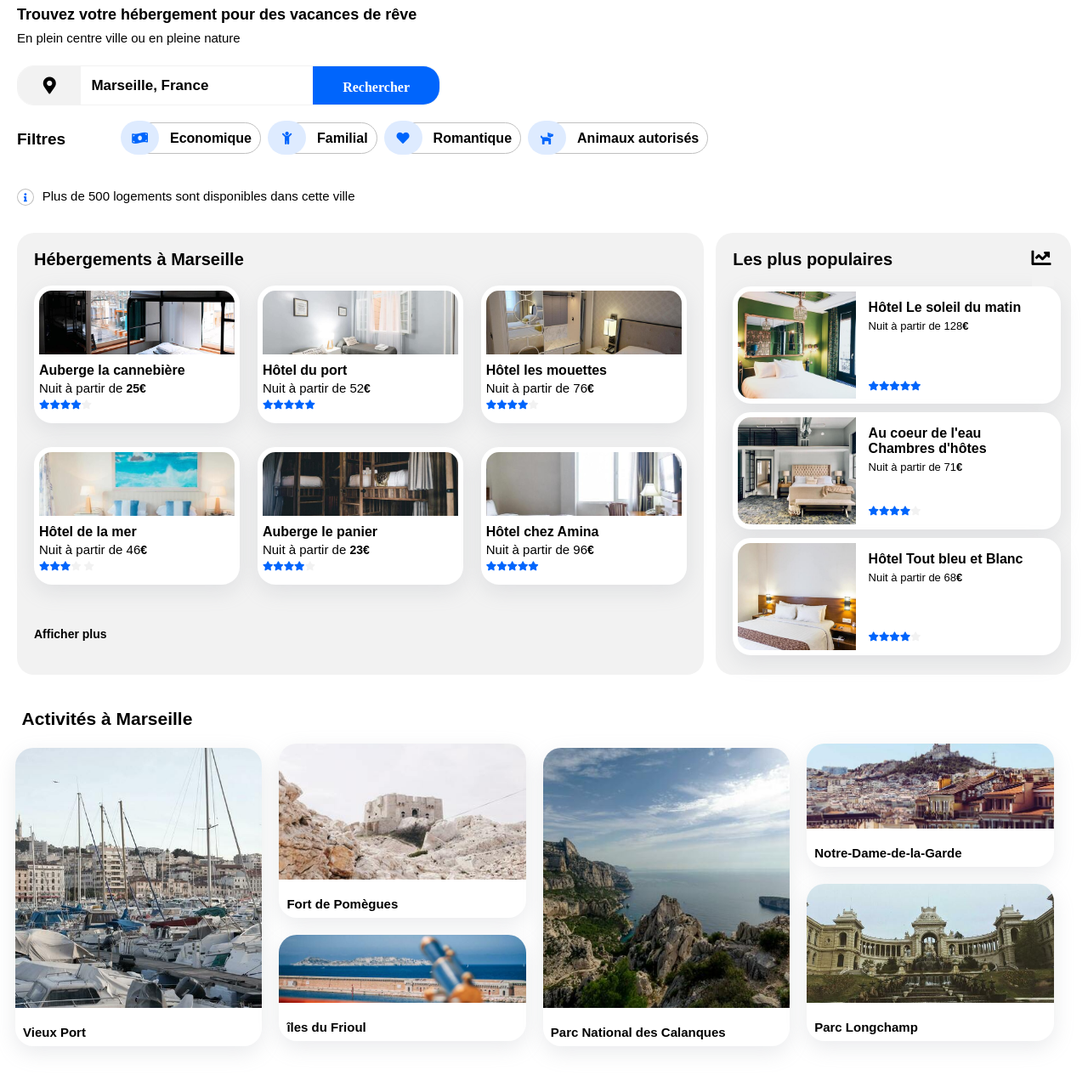
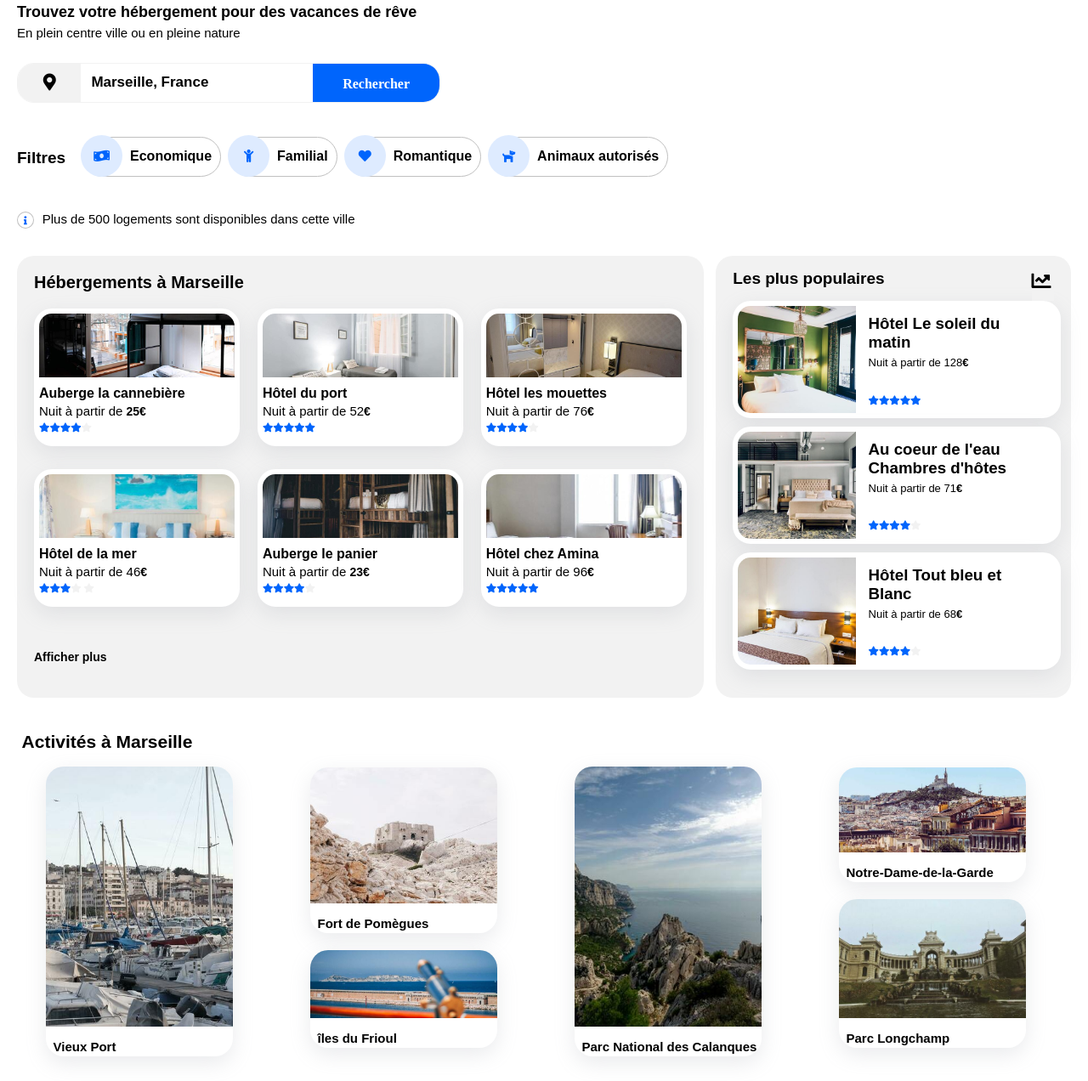
Before and after one commit to Ced83/LinderCedric_2_05012021, a plain HTML site: page index.html in a window 1280 px wide. Shown: the part 76-1348 px from the top of the page at 85% size. Drawn offline with Linux system fonts and the light colour scheme.

Commit message:
Projet_Reservia_last_changes

```diff
--- a/index.html
+++ b/index.html
@@ -1,5 +1,5 @@
 <!DOCTYPE html>
-<html>
+<html lang='fr'>
 
 <head>
     <meta charset="UTF-8">
@@ -16,13 +16,13 @@
         <header class="header__container">
             <div class="page__logo">
                 <img src="images/logo/Reservia.svg" alt="Reservia" />
-                <a class="blue" href="#S'inscrire">S'inscrire</a>
+                <a class="blue" href="#">S'inscrire</a>
             </div>
             <div class="navigateur">
                 <nav>
                     <ul>
-                        <li class="link"><a href="#Hebergements">Hébergements</a></li>
-                        <li class="link"><a href="#Activites">Activités</a></li>
+                        <li class="link"><a href="#hebergements-title">Hébergements</a></li>
+                        <li class="link"><a href="#activites-title">Activités</a></li>
                     </ul>
                 </nav>
             </div>
@@ -31,7 +31,7 @@
         <section>
             <div class="search__container">
                 <div class="search__informations">
-                    <p class="search_flat">Trouvez votre hébergement pour des vacances de rêve</p>
+                    <h1 class="search_flat">Trouvez votre hébergement pour des vacances de rêve</h1>
                     <p class="choice">En plein centre ville ou en pleine nature</p>
                 </div>
                 <div class="search-btn-container">
@@ -44,7 +44,7 @@
                     </div>
                 </div>
                 <div class="filter_container">
-                    <h3 class=title_filter>Filtres</h3>
+                    <h2 class=title_filter>Filtres</h2>
                     <div class="filters">
                         <div class="filter_icon">
                             <i class="fas fa-money-bill-wave"></i>
@@ -71,21 +71,21 @@
                     <p>Plus de 500 logements sont disponibles dans cette ville</p>
                 </div>
             </div>
-    </div>
         </section>
         <section>
             <div class="flat-populaires-container">
                 <aside class="populaires_container">
                     <div class="populaires_title">
-                    <h3 class="title">Les plus populaires</h3>
+                        <h2 class="title">Les plus populaires</h2>
                         <div class="icon_line">
                             <i class="fas fa-chart-line"></i>
                         </div>
                     </div>
                     <div class="item__container item-container-famous">
+                        <a href="#">
                             <div class="img-hebergement img-1"></div>
                             <div class=" title-price-stars-item-container">
-                        <h4>Hôtel Le soleil du matin</h4>
+                                <h3>Hôtel Le soleil du matin</h3>
                                 <p>Nuit à partir de 128<strong>€</strong></p>
                                 <div class="stars-famous">
                                     <i class="fas fa-star"></i>
@@ -95,11 +95,13 @@
                                     <i class="fas fa-star"></i>
                                 </div>
                             </div>
+                        </a>
                     </div>
                     <div class="item__container item-container-famous">
+                        <a href="#">
                             <div class="img-hebergement img-2"></div>
                             <div class=" title-price-stars-item-container">
-                        <h4>Au coeur de l'eau Chambres d'hôtes</h4>
+                                <h3>Au coeur de l'eau Chambres d'hôtes</h3>
                                 <p>Nuit à partir de 71<strong>€</strong></p>
                                 <div class="stars-famous">
                                     <i class="fas fa-star"></i>
@@ -111,11 +113,13 @@
                                     </div>
                                 </div>
                             </div>
+                        </a>
                     </div>
                     <div class="item__container item-container-famous">
+                        <a href="#">
                             <div class="img-hebergement img-3"></div>
                             <div class=" title-price-stars-item-container">
-                        <h4>Hôtel Tout bleu et Blanc</h4>
+                                <h3>Hôtel Tout bleu et Blanc</h3>
                                 <p>Nuit à partir de 68<strong>€</strong></p>
                                 <div class="stars-famous">
                                     <i class="fas fa-star"></i>
@@ -127,14 +131,16 @@
                                     </div>
                                 </div>
                             </div>
+                        </a>
                     </div>
                 </aside>
                 <div class="flat-container">
-                <h2 class="title-container-flat">Hébergements à Marseille</h2>
+                    <h2 id='hebergements-title' class="title-container-flat">Hébergements à Marseille</h2>
                     <div class="item__container">
+                        <a href="#">
                             <div class="img-flat img-4"></div>
                             <div class="title-price-stars-flat-container">
-                        <h4>Auberge la cannebière</h4>
+                                <h3>Auberge la cannebière</h3>
                                 <p>Nuit à partir de <strong>25€</strong></p>
                                 <div class="stars">
                                     <i class="fa fa-star filled_star"></i>
@@ -146,11 +152,13 @@
                                     </div>
                                 </div>
                             </div>
+                        </a>
                     </div>
                     <div class="item__container">
+                        <a href="#">
                             <div class="img-flat img-5"></div>
                             <div class="title-price-stars-flat-container">
-                        <h4>Hôtel du port</h4>
+                                <h3>Hôtel du port</h3>
                                 <p>Nuit à partir de 52<strong>€</strong></p>
                                 <div class="stars">
                                     <i class="fa fa-star filled star"></i>
@@ -160,11 +168,13 @@
                                     <i class="fa fa-star filled star"></i>
                                 </div>
                             </div>
+                        </a>
                     </div>
                     <div class="item__container">
+                        <a href="#">
                             <div class="img-flat img-6"></div>
                             <div class="title-price-stars-flat-container">
-                        <h4>Hôtel les mouettes</h4>
+                                <h3>Hôtel les mouettes</h3>
                                 <p>Nuit à partir de 76<strong>€</strong></p>
                                 <div class="stars">
                                     <i class="fa fa-star filled star"></i>
@@ -176,11 +186,13 @@
                                     </div>
                                 </div>
                             </div>
+                        </a>
                     </div>
                     <div class="item__container">
+                        <a href="#">
                             <div class="img-flat img-7"></div>
                             <div class="title-price-stars-flat-container">
-                        <h4>Hôtel de la mer</h4>
+                                <h3>Hôtel de la mer</h3>
                                 <p>Nuit à partir de 46<strong>€</strong></p>
                                 <div class="stars">
                                     <i class="fa fa-star filled star"></i>
@@ -192,11 +204,13 @@
                                     </div>
                                 </div>
                             </div>
+                        </a>
                     </div>
                     <div class="item__container">
+                        <a href="#">
                             <div class="img-flat img-8"></div>
                             <div class="title-price-stars-flat-container">
-                        <h4>Auberge le panier</h4>
+                                <h3>Auberge le panier</h3>
                                 <p>Nuit à partir de <strong>23€</strong></p>
                                 <div class="stars">
                                     <i class="fa fa-star filled star"></i>
@@ -208,11 +222,13 @@
                                     </div>
                                 </div>
                             </div>
+                        </a>
                     </div>
                     <div class="item__container">
+                        <a href="#">
                             <div class="img-flat img-9"></div>
                             <div class="title-price-stars-flat-container">
-                        <h4>Hôtel chez Amina</h4>
+                                <h3>Hôtel chez Amina</h3>
                                 <p>Nuit à partir de 96<strong>€</strong></p>
                                 <div class="stars">
                                     <i class="fa fa-star filled star"></i>
@@ -222,9 +238,10 @@
                                     <i class="fa fa-star filled star"></i>
                                 </div>
                             </div>
+                        </a>
                     </div>
                     <div class="show-more">
-                    <strong>Afficher plus</strong>
+                        <a href="#"><strong>Afficher plus</strong></a>
                     </div>
                 </div>
             </div>
@@ -233,35 +250,48 @@
 
         <section>
             <!--3eme section-->
-        <h2 class="title-principal-activity">Activités à Marseille</h2>
+            <h2 id='activites-title' class="title-principal-activity">Activités à Marseille</h2>
             <div class="Activity_container">
+                <a href="#">
                     <div class="item-container-activity">
                         <div class="img-activity img-10"></div>
-                <h4>Vieux Port</h4>
+                        <h3>Vieux Port</h3>
                     </div>
+                </a>
                 <div class="img-activities">
+                    <a href="#">
                         <div class="item-container-activity">
                             <div class="img-activity img-11"></div>
-                    <h4>Fort de Pomègues</h4>
+                            <h3>Fort de Pomègues</h3>
                         </div>
+                    </a>
+                    <a href="#">
                         <div class="item-container-activity">
                             <div class="img-activity img-12"></div>
-                    <h4>îles du Frioul</h4>
+                            <h3>îles du Frioul</h3>
                         </div>
+                    </a>
                 </div>
+                <a href="#">
                     <div class="item-container-activity">
                         <div class="img-activity img-13"></div>
-                <h4>Parc National des Calanques</h4>
+                        <h3>Parc National des Calanques</h3>
                     </div>
+                </a>
                 <div class="img-activities">
+                    <a href="#">
                         <div class="item-container-activity">
                             <div class="img-activity img-14"></div>
-                    <h4>Notre-Dame-de-la-Garde</h4>
+                            <h3>Notre-Dame-de-la-Garde</h3>
                         </div>
+                    </a>
+                    <a href="#">
                         <div class="item-container-activity">
+
                                 <div class="img-activity img-15"></div>
-                    <h4>Parc Longchamp</h4>
+                                <h3>Parc Longchamp</h3>
                         </div>
+                    </a>
                 </div>
             </div>
         </section>
@@ -269,7 +299,7 @@
         <footer>
             <div id="bloc_informations">
                 <div class="about">
-                <h4>A propos</h4>
+                    <h3>A propos</h3>
                     <ul>
                         <li>Fonctionnement du site</li>
                         <li>Conditions générales de vente</li>
@@ -277,14 +307,14 @@
                     </ul>
                 </div>
                 <div class="our-flat">
-                <h4>Nos hébergements</h4>
+                    <h3>Nos hébergements</h3>
                     <ul>
                         <li>Charte qualité</li>
                         <li>Soumettre votre hôtel</li>
                     </ul>
                 </div>
                 <div class="Assistance">
-                <h4>Assistance</h4>
+                    <h3>Assistance</h3>
                     <ul>
                         <li>Centre d'aide</li>
                         <li>Nous contacter</li>
--- a/style.css
+++ b/style.css
@@ -9,6 +9,26 @@
 body {
     margin: 0;
     font-family: 'Raleway', sans-serif;
+}
+
+a {
+    text-decoration: none;
+    color: black;
+    display: block;
+}
+
+.item__container a {
+    width: 100%;
+    height: 100%;
+}
+
+.item-container-famous a {
+    display: flex;
+}
+
+#bloc_page {
+    max-width: 1700px;
+    margin: 0 auto;
 }
 
 /** Common **/
@@ -38,6 +58,7 @@ body {
     justify-content: space-between;
     align-items: center;
     padding: 10px 20px;
+    box-sizing: border-box;
 }
 
 .header__container .navigateur ul {
@@ -47,7 +68,8 @@ body {
 }
 
 .header__container .navigateur .link {
-    padding: 15px 0;
+    padding: 25px 0 0 0;
+    margin-top: -12px;
     font-size: 16px;
     color: transparent;
     width: 50%;
@@ -148,19 +170,19 @@ body {
     background-color: white;
     flex-direction: column;
     margin-bottom: 13px;
+    margin-top: 30px
 }
 
 .search__container .filter_container .title_filter {
     font-weight: bold;
     font-size: 19px;
     color: black;
+    margin-right: 20px
 }
 
 .search__container .filter_container .filters{
     display: flex;
     flex-wrap: wrap;
-    padding-bottom: 11px;
-
 }
 
 .search__container .filter_container .filters .filter_icon{
@@ -272,7 +294,7 @@ body {
     width: 50%;
 }
 
-.populaires_container .item-container-famous .title-price-stars-item-container h4 {
+.populaires_container .item-container-famous .title-price-stars-item-container h3 {
     margin-top: 10px;
     margin-bottom: 0;
     font-weight: bold;
@@ -360,7 +382,7 @@ body {
     width: 100%;
 }
 
-.title-price-stars-flat-container h4{
+.title-price-stars-flat-container h3{
     margin: 0px;
     padding-top: 10px;
     margin-bottom: -12px;
@@ -465,7 +487,7 @@ body {
 
 }
 
-.item-container-activity h4{
+.item-container-activity h3{
     display: flex;
     justify-content: flex-start;
     font-size: 16px;
@@ -477,8 +499,6 @@ body {
 #bloc_informations{
     background-color: #F2F2F2;
     padding-bottom: 17px;
-    width: 108%;
-    margin-left: -8px;
 }
 
 #bloc_informations li{
@@ -487,7 +507,7 @@ body {
     padding-bottom: 6px;
 }
 
-#bloc_informations h4{
+#bloc_informations h3{
     font-size: 19px;
     padding-left: 50px;
     padding-top: 30px;
@@ -576,20 +596,10 @@ body {
         border-bottom-left-radius: 0px;
     }
 
-    .search__container .filter_container{
-        height: 60px;
-        padding-top: 10px;
-    }
-
-    .filter_container{
+    .search__container .filter_container {
         flex-direction: row;
         align-items: center;
         width: 100%;
-    }
-    .title_filter{
-        width: 100%;
-        position: absolute;
-        left: 20px;
     }
     .filters{
         margin-top: 10px;
@@ -599,14 +609,8 @@ body {
 
 
     .filter_container .filters{
-        height: 50px;
-        width: 80%;
         display: flex;
         flex-direction: row;
-    }
-    .search__container .filter_container .filters .filter_icon{
-        height: 35px;
-
     }
 
     .search__container .filter_container .filters .filter_icon i{
@@ -616,8 +620,8 @@ body {
         font-size: 15px;
         color: #0065FC;
         background-color: #DEEBFF;
-        height: 40px;
-        width: 45px;
+        height: 49px;
+        width: 49px;
         display: flex;
         align-items: center;
         justify-content: center;
@@ -693,6 +697,11 @@ body {
         margin-left: 2%;
 
     }
+
+    .img-activities a {
+        width: 220px;
+    }
+
     .img-10, .img-13{
         height: 306px;
     }
@@ -717,8 +726,8 @@ body {
     .Activity_container{
         display: flex;
         flex-direction: row;
-        width: 97%;
         padding-bottom: 30px;
+        justify-content: space-around;
     }
 
     .Activity_container .img-activities {
@@ -739,17 +748,17 @@ body {
     }
 
     .Activity_container .item-container-activity .img-activity {
-        width: 100%;
+        width: 220px;
     }
 
     .Activity_container .img-activities, .Activity_container .item-container-activity {
-        width: 100%;
+        width: 220px;
         margin-right: 20px;
 
     }
 
 
-    .item-container-activity h4{
+    .item-container-activity h3{
         height: 5px;
         font-size: 15px;
     }
@@ -777,3 +786,19 @@ body {
         width: 30%;
     }
 }
+
+@media all and (max-width:991px){
+    .flat-container a {
+        flex-direction: column;
+    }
+
+    .item__container a {
+        width: 100%;
+        height: 100%;
+        display: flex;
+    }
+
+    .Activity_container a {
+        width: 100%;
+    }
+}
```
Lines whose indentation alone changed are shown as unchanged.
